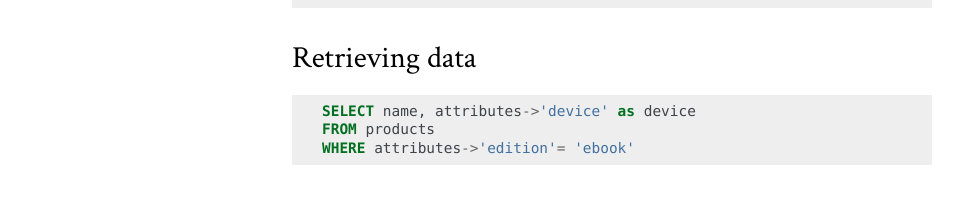
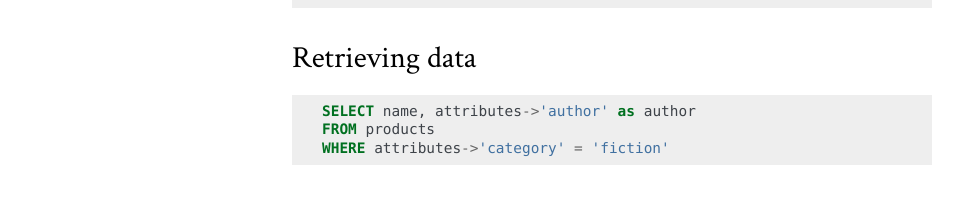
Before and after one commit to craigkerstiens/postgresguide.com, a Sphinx documentation site: the page built from source/sexy/hstore.rst, in a window 1280 px wide. Shown: the part 956-1165 px from the top of the page, without its empty margins (148-1111 px from the left). Built offline with Sphinx 7.4.7, drawn with Linux system fonts in a browser that asks for light colours.

Commit message:
updated example query to align with insert data

```diff
--- a/source/sexy/hstore.rst
+++ b/source/sexy/hstore.rst
@@ -48,6 +48,6 @@ Retrieving data
 
 .. code-block:: sql
 
-   SELECT name, attributes->'device' as device
+   SELECT name, attributes->'author' as author
    FROM products
-   WHERE attributes->'edition'= 'ebook'
+   WHERE attributes->'category' = 'fiction'
```
